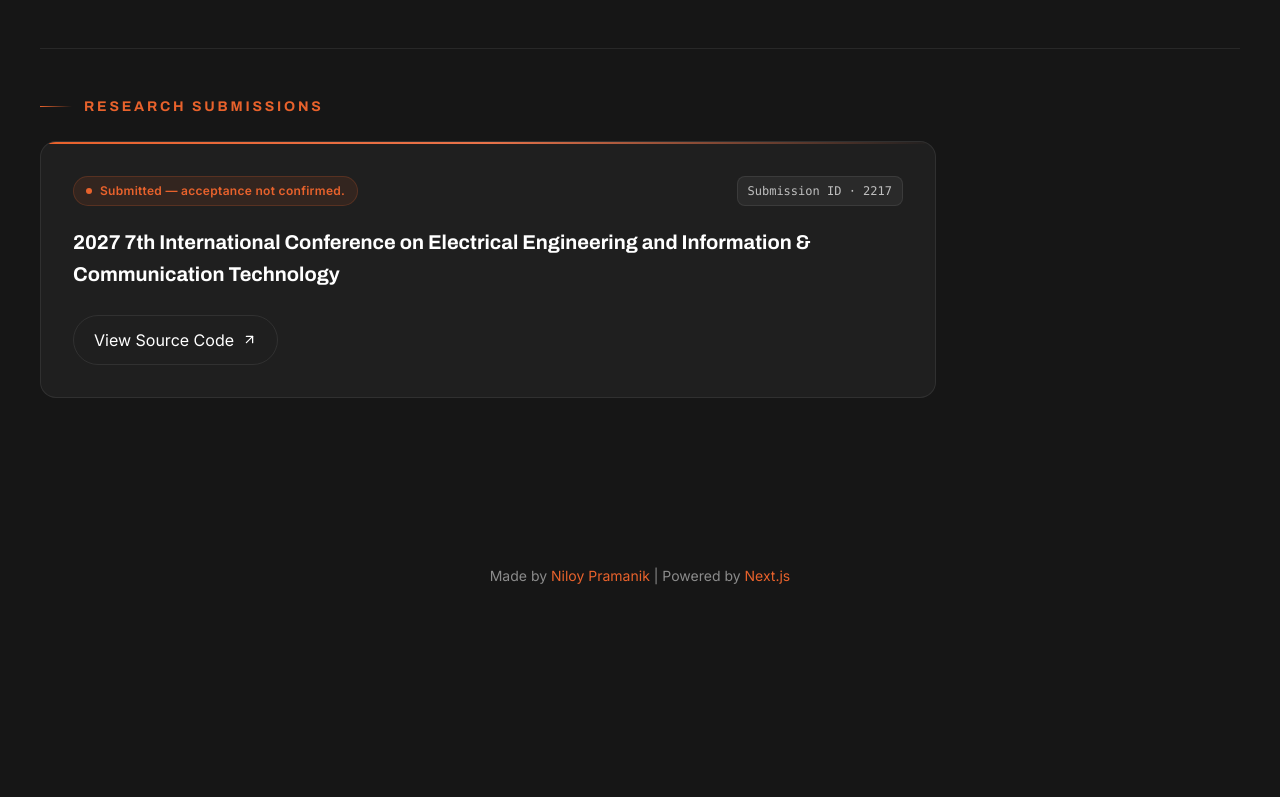
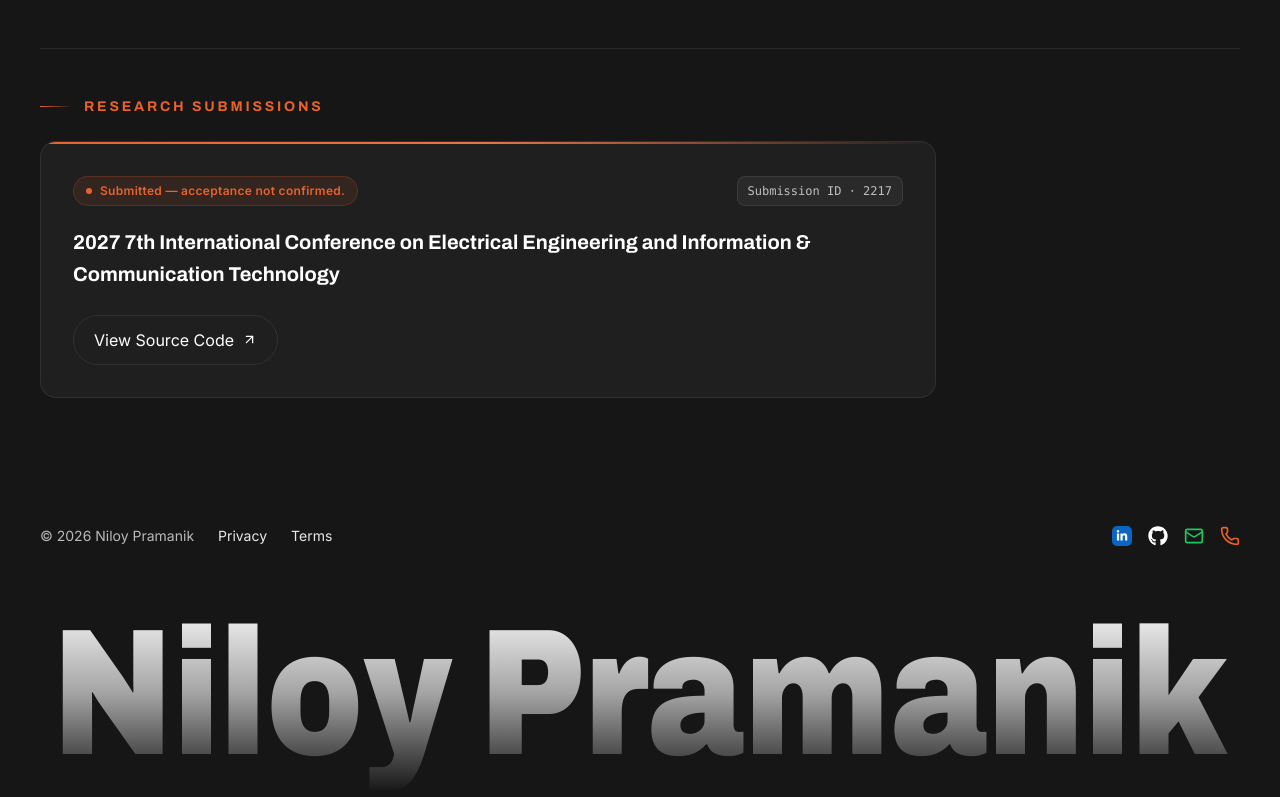
Before and after one commit to Niloy-Pramanik/My-Brand-New-Portfolio, a Next.js app: page /research in a window 1280 px wide. Shown: the part 1677-2474 px from the top of the page. Before the commit the page ends 2303 px from the top, so only its background shows below. Built offline with nearby package versions, Linux system fonts and the light colour scheme.

Commit message:
Redesign footer with top bar and gradient wordmark

```diff
--- a/src/components/site/Footer.tsx
+++ b/src/components/site/Footer.tsx
@@ -1,26 +1,91 @@
 'use client';
 
-import { PROFILE } from '@/lib/data';
+import { PROFILE, SOCIALS } from '@/lib/data';
 import { motion } from 'framer-motion';
 import { useReveal, VIEWPORT_OFFSET } from '@/lib/animations';
+import { Mail, Phone } from 'lucide-react';
+import { FaGithub, FaLinkedinIn } from 'react-icons/fa';
+
+const socialIcons: Record<string, React.ReactNode> = {
+  LinkedIn: (
+    <span className="flex h-5 w-5 items-center justify-center rounded-[5px] bg-[#0A66C2]">
+      <FaLinkedinIn className="h-3 w-3 text-white" />
+    </span>
+  ),
+  GitHub: <FaGithub className="h-5 w-5 text-white" />,
+  Email: <Mail className="h-5 w-5 text-[#22c55e]" />,
+  Phone: <Phone className="h-5 w-5 text-sawad-accent" />,
+};
+
+const PADDING = 'px-4 sm:px-6 lg:px-8 xl:px-10';
 
 export function Footer() {
   const { revealVariants } = useReveal();
 
   return (
     <motion.footer
-      className="py-10 mt-16 flex items-center justify-center text-center text-sm text-sawad-muted w-full"
+      className="mt-16 w-full pb-24 lg:pb-0"
       variants={revealVariants}
       initial="hidden"
       whileInView="visible"
       viewport={VIEWPORT_OFFSET}
     >
-      <p>
-        Made by{' '}
-        <span className="text-sawad-accent">{PROFILE.name}</span>
-        {' | Powered by '}
-        <span className="text-sawad-accent">Next.js</span>
-      </p>
+      <div className={`flex flex-wrap items-center justify-between gap-x-6 gap-y-4 ${PADDING}`}>
+        <div className="flex items-center gap-5 text-sm sm:gap-6">
+          <span className="text-sawad-muted-strong">
+            © {new Date().getFullYear()} {PROFILE.name}
+          </span>
+          <a href="#" className="text-white/90 transition-colors hover:text-sawad-accent">
+            Privacy
+          </a>
+          <a href="#" className="text-white/90 transition-colors hover:text-sawad-accent">
+            Terms
+          </a>
+        </div>
+        <div className="flex items-center gap-4">
+          {SOCIALS.map((s) => (
+            <a
+              key={s.label}
+              href={s.href}
+              target={s.href.startsWith('http') ? '_blank' : undefined}
+              rel="noopener noreferrer"
+              aria-label={s.label}
+              className="transition-opacity hover:opacity-70"
+            >
+              {socialIcons[s.label] ?? <Mail className="h-5 w-5 text-[#22c55e]" />}
+            </a>
+          ))}
+        </div>
+      </div>
+
+      <div className={`pt-8 sm:pt-10 ${PADDING}`}>
+        <svg
+          viewBox="0 0 1000 176"
+          className="block w-full overflow-hidden"
+          role="img"
+          aria-label={PROFILE.name}
+        >
+          <defs>
+            <linearGradient id="footer-wordmark-gradient" x1="0" y1="0" x2="0" y2="1">
+              <stop offset="0%" stopColor="#ffffff" />
+              <stop offset="50%" stopColor="#a3a3a3" />
+              <stop offset="100%" stopColor="#161616" />
+            </linearGradient>
+          </defs>
+          <text
+            x="500"
+            y="140"
+            textAnchor="middle"
+            textLength="980"
+            lengthAdjust="spacingAndGlyphs"
+            fontSize="150"
+            className="font-display font-black"
+            fill="url(#footer-wordmark-gradient)"
+          >
+            {PROFILE.name}
+          </text>
+        </svg>
+      </div>
     </motion.footer>
   );
 }
```
